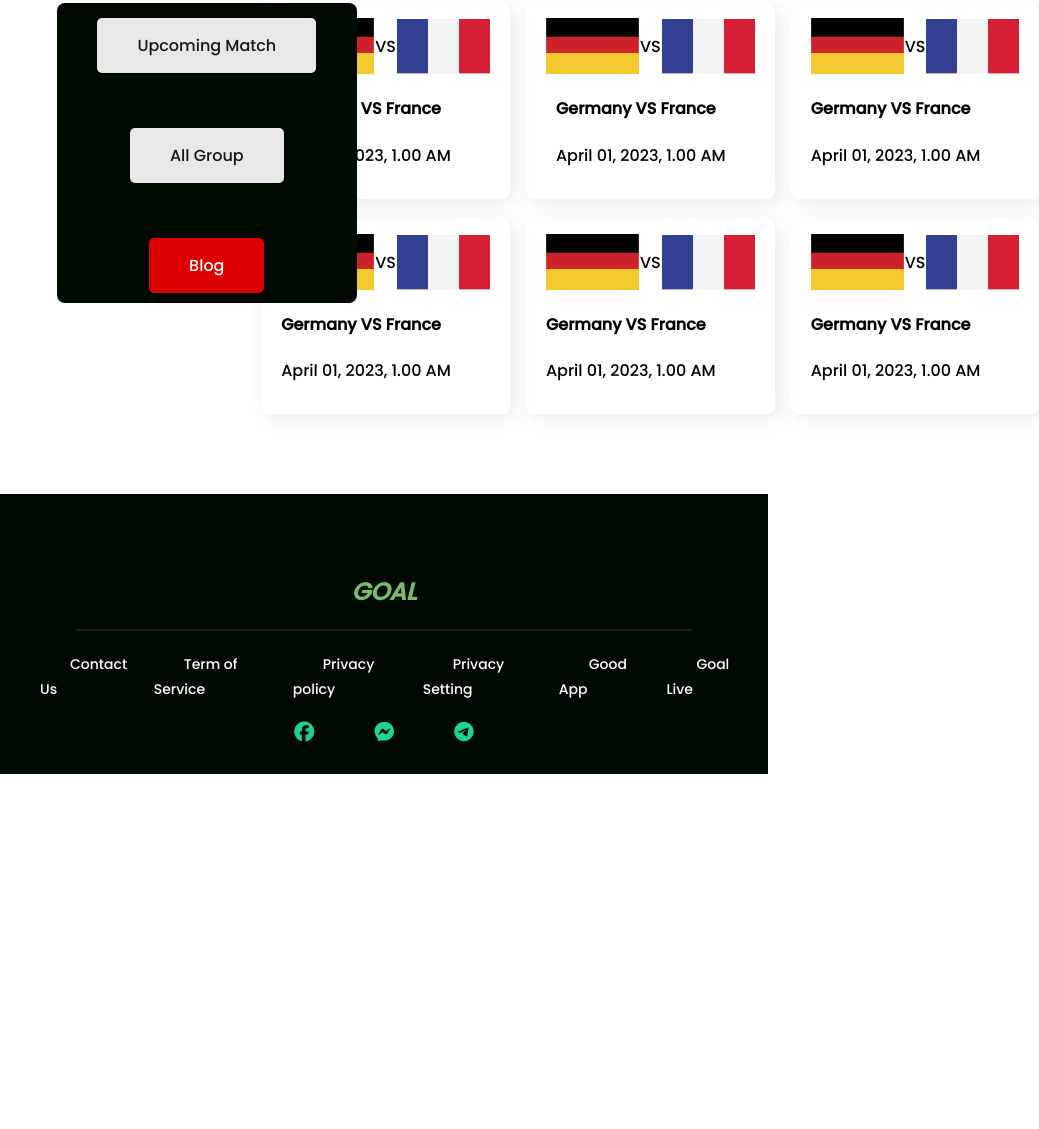
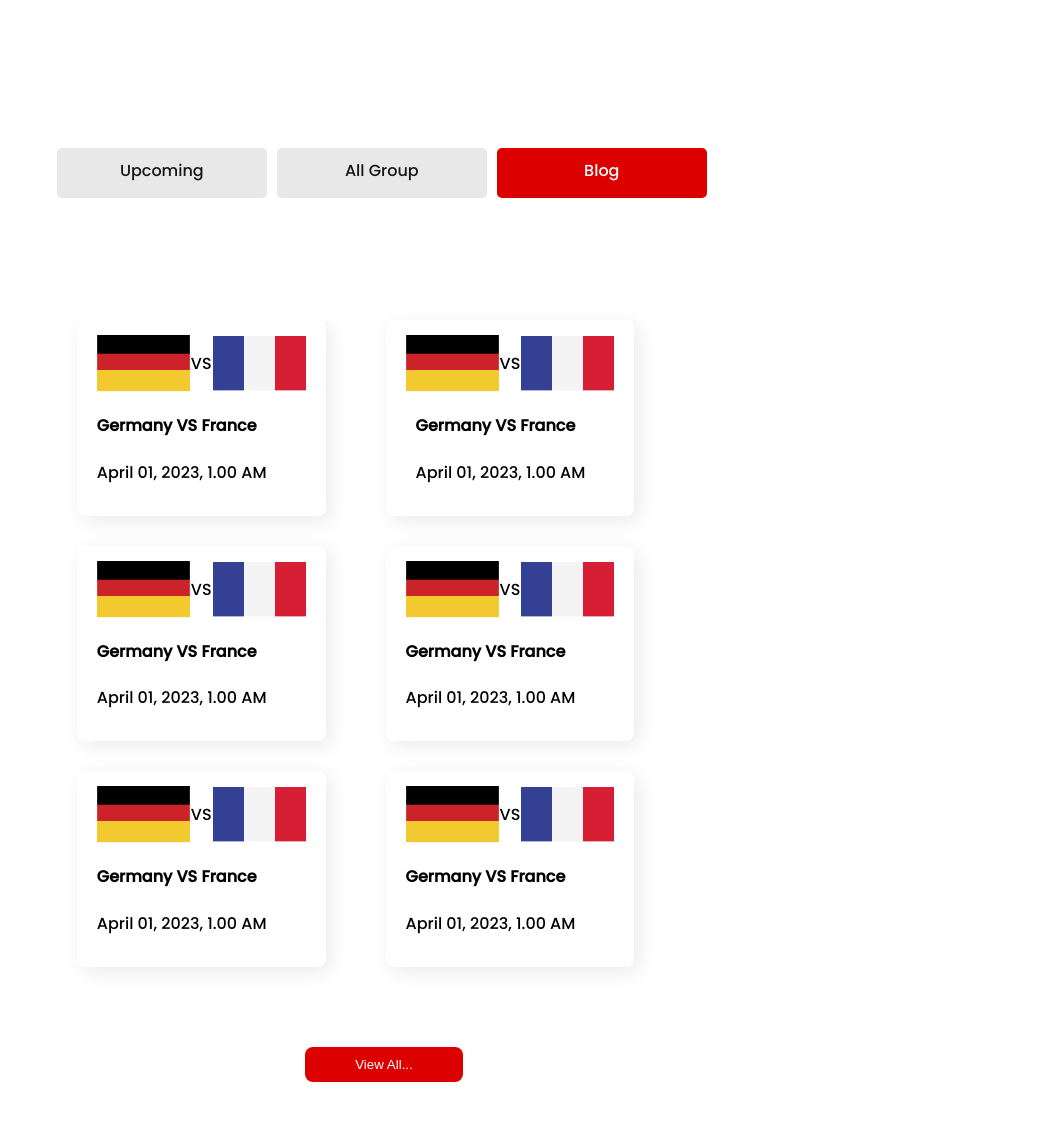
Before and after one commit to nazmul68/assignment-two, a plain HTML site: page index-2.html in a window 768 px wide. Shown: the part 517-1646 px from the top of the page, 1039 px wide, since content can reach past the window. Before the commit the page ends 1291 px from the top, so only its background shows below. Drawn offline with Linux system fonts and the light colour scheme.

Commit message:
All Added

```diff
--- a/index-2.html
+++ b/index-2.html
@@ -36,7 +36,7 @@
             <div class="left-section">
                 <div class="button-div">
                     <a href="http://127.0.0.1:5500/index-2.html" target="_blank"><span class="link-button">Upcoming
-                            Match</span></a>
+                        </span></a>
                     <a href="#"><span class="link-button">All Group</span></a>
                     <a href="http://127.0.0.1:5500/index-2.html" target="_blank"><span
                             class="link-button color">Blog</span></a>
@@ -104,6 +104,9 @@
                 </div>
             </div>
         </section>
+        <div class="view-button">
+            <button>View All...</button>
+        </div>
     </main>
     <!-- footer part -->
     <footer>
--- a/styles/style-2.css
+++ b/styles/style-2.css
@@ -1,3 +1,8 @@
+      /*******************
+         media - queries
+       *******************/
+
+      /****** mobile view part  ******/
       @media screen and (max-width: 688px) {
           .container {
               flex-direction: column;
@@ -33,6 +38,10 @@
               padding-left: 35px;
           }
 
+          .blogs {
+              width: 100%;
+          }
+
           .upcoming-matches {
               grid-template-columns: 1fr;
           }
@@ -57,3 +66,58 @@
               margin-bottom: 30px;
           }
       }
+
+      /***** tablet view part *****/
+
+      @media screen and (min-width:689px) and (max-width:900px) {
+          .container {
+              height: 100%;
+              width: 100%;
+          }
+
+          .buttons-and-blogs-container {
+              flex-direction: column;
+          }
+
+          .button-div {
+              display: grid;
+              grid-template-columns: repeat(3, 1fr);
+              column-gap: 10px;
+              background-color: #fff;
+          }
+
+          .right-section {
+              width: 100%;
+              grid-template-columns: repeat(2, 1fr);
+              gap: 30px 60px;
+
+          }
+
+          .upcoming-matches {
+              width: 100%;
+              grid-template-columns: repeat(2, 1fr);
+              gap: 30px 60px;
+          }
+
+          .view-button {
+              visibility: visible;
+              text-align: center;
+          }
+
+          .view-button button {
+              background-color: #DD0000;
+              color: #FFFFFF;
+              border: none;
+              padding: 10px 50px;
+              border-radius: 8px;
+              margin-bottom: 30px;
+          }
+
+          nav ul {
+              display: grid;
+              grid-template-columns: repeat(3, 1fr);
+          }
+
+      }
+
+      /******* the end *******/
--- a/styles/style.css
+++ b/styles/style.css
@@ -1,15 +1,16 @@
-/* link  */
+/******** link  *********/
+
 @import url('https://fonts.googleapis.com/css2?family=Poppins:wght@500&display=swap');
 
 
-/* default css */
+/****** default css ******/
 body {
     font-family: 'Poppins', sans-serif;
     margin: 0;
     padding: 0;
 }
 
-/* header part */
+/****** header part ******/
 .container {
     width: 80%;
     height: 420px;
@@ -44,7 +45,7 @@ body {
     height: 430px;
 }
 
-/* button and blog part */
+/****** button and blog part ******/
 
 .buttons-and-blogs-container {
     width: 80%;
@@ -65,8 +66,6 @@ body {
     height: 300px;
     background-color: rgba(0, 10, 0, 1);
     border-radius: 8px;
-
-
 }
 
 .button-div a {
@@ -77,13 +76,17 @@ body {
 }
 
 .button-div a .link-button {
+    width: 130px;
+    height: 30px;
     background-color: #E8E8E8;
-    padding: 15px 40px;
-    margin-bottom: 40px;
-    margin-top: 15px;
+    padding: 10px 40px;
+    margin-bottom: 20px;
+    margin-top: 25px;
     border-radius: 5px;
     border: none;
     color: #161616;
+    text-align: center;
+    font-weight: 550;
 }
 
 .button-div a .color {
@@ -156,7 +159,11 @@ body {
     padding: 15px 30px;
 }
 
-/* footer part */
+.view-button {
+    visibility: hidden;
+}
+
+/****** footer part ******/
 footer {
     background-color: rgba(0, 10, 0, 1);
     height: 280px;
@@ -199,9 +206,7 @@ nav ul li a {
 .social-media-icon a {
 
     margin: 0 30px;
-    font-size: 20px;
+    font-size: 30px;
     color: rgb(27, 211, 150);
 
 }
-
-/* media - queries */
```
Also changed, not shown: index.html (+4 -1 lines). Lines whose indentation alone changed are shown as unchanged.
